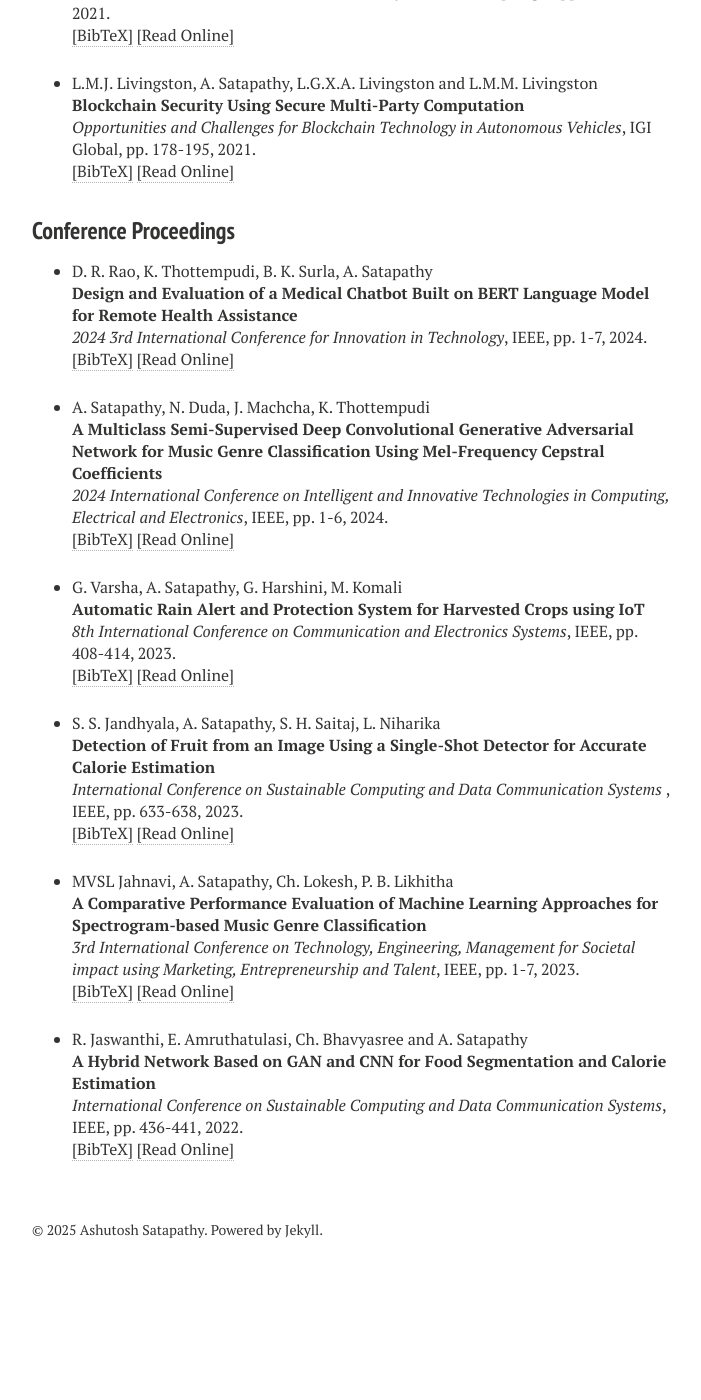
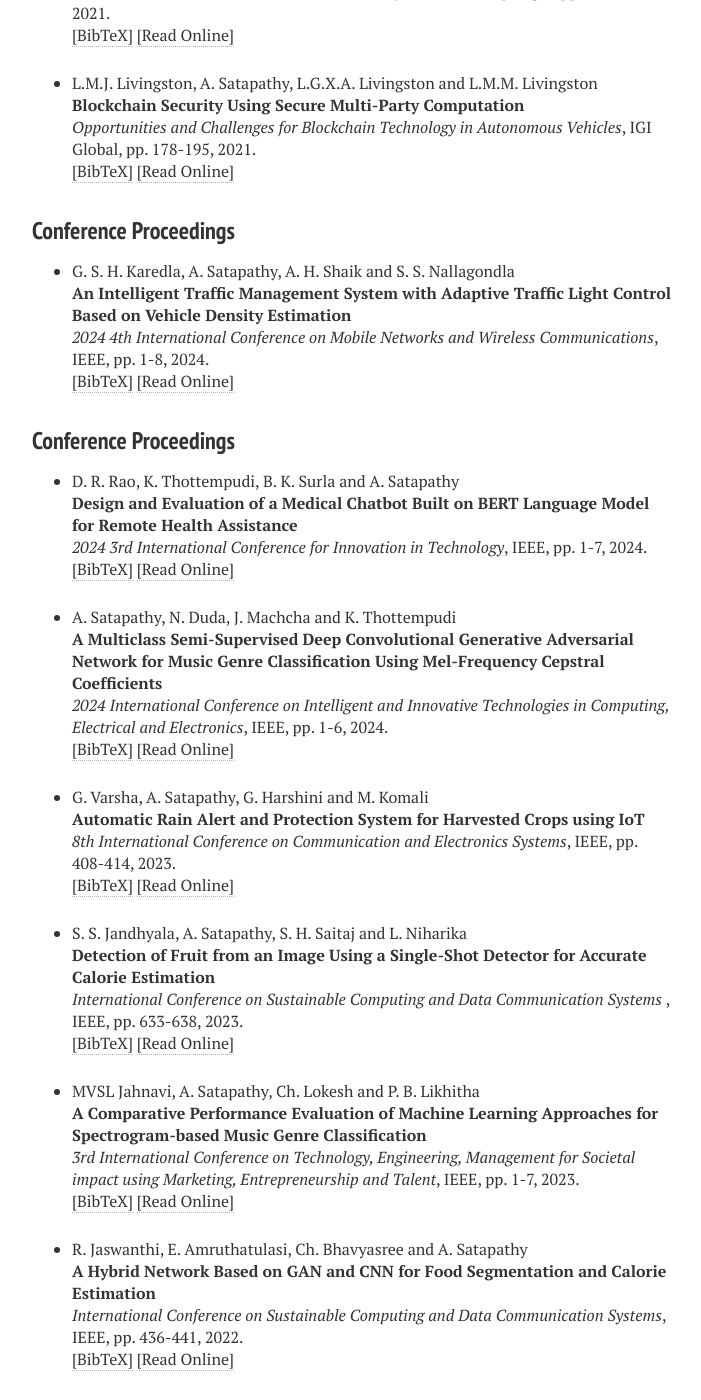
Before and after one commit to ashutoshsatapathy1990/ashutoshsatapathy1990.github.io, a Jekyll site: the page built from publications.md, in a window 1280 px wide and 1400 px high, scrolled down 1957 px. Shown: the whole window, without its empty margins (288-989 px from the left). Built offline with Jekyll 4.4.1, drawn with Linux system fonts in a browser that asks for light colours; nearby versions of some CDN libraries; before the commit the page ends 3245 px from its top, so only the background shows below that.

Commit message:
Update publications.html

```diff
--- a/_layouts/publications.html
+++ b/_layouts/publications.html
@@ -443,9 +443,40 @@ pp. 178-195,
 
 <h3 style="margin-bottom:0px;padding-top:10px;">Conference Proceedings</h3>
 <ul class="biblist">
+<!-- Item: karedla2024intelligent -->
+<li ><p>
+G. S. H. Karedla, A. Satapathy, A. H. Shaik and S. S. Nallagondla
+<br><b>An Intelligent Traffic Management System with Adaptive Traffic Light Control Based on Vehicle Density Estimation</b><br>
+<i>2024 4th International Conference on Mobile Networks and Wireless Communications</i>,
+IEEE,
+pp. 1-8,
+2024.
+<br />
+<a href="javascript:toggleBibtex('karedla2024intelligent')">[BibTeX]</a>
+<a href= "https://ieeexplore.ieee.org/abstract/document/10872033" target="_blank">[Read Online]</a>
+</p>
+<div id="bib_karedla2024intelligent" class="bibtex noshow">
+<pre>
+@inproceedings{karedla2024intelligent,
+  title={An Intelligent Traffic Management System with Adaptive Traffic Light Control Based on Vehicle Density Estimation},
+  author={Karedla, Gopi Sri Harsha and Satapathy, Ashutosh and Shaik, Altaf Hussain and Nallagondla, Sai Sowrabh},
+  booktitle={2024 4th International Conference on Mobile Networks and Wireless Communications (ICMNWC)},
+  pages={1--8},
+  year={2024},
+  organization={IEEE}
+}
+</pre></div>
+
+</li>
+
+</li>
+</ul>
+
+<h3 style="margin-bottom:0px;padding-top:10px;">Conference Proceedings</h3>
+<ul class="biblist">
 <!-- Item: rao2024design -->
 <li ><p>
-D. R. Rao, K. Thottempudi, B. K. Surla, A. Satapathy
+D. R. Rao, K. Thottempudi, B. K. Surla and A. Satapathy
 <br><b>Design and Evaluation of a Medical Chatbot Built on BERT Language Model for Remote Health Assistance</b><br>
 <i>2024 3rd International Conference for Innovation in Technology</i>,
 IEEE,
@@ -470,7 +501,7 @@ pp. 1-7,
 </li>
 <!-- Item: satapathy2024multiclass -->
 <li ><p>
-A. Satapathy, N. Duda, J. Machcha, K. Thottempudi
+A. Satapathy, N. Duda, J. Machcha and K. Thottempudi
 <br><b>A Multiclass Semi-Supervised Deep Convolutional Generative Adversarial Network for Music Genre Classification Using Mel-Frequency Cepstral Coefficients</b><br>
 <i>2024 International Conference on Intelligent and Innovative Technologies in Computing, Electrical and Electronics</i>,
 IEEE,
@@ -495,7 +526,7 @@ pp. 1-6,
 </li>
 <!-- Item: varsha2023automatic -->
 <li ><p>
-G. Varsha, A. Satapathy, G. Harshini, M. Komali
+G. Varsha, A. Satapathy, G. Harshini and M. Komali
 <br><b>Automatic Rain Alert and Protection System for Harvested Crops using IoT</b><br>
 <i>8th International Conference on Communication and Electronics Systems</i>,
 IEEE,
@@ -521,7 +552,7 @@ pp. 408-414,
 
 <!-- Item: jandhyala2023detection -->
 <li ><p>
-S. S. Jandhyala, A. Satapathy, S. H. Saitaj, L. Niharika
+S. S. Jandhyala, A. Satapathy, S. H. Saitaj and L. Niharika
 <br><b>Detection of Fruit from an Image Using a Single-Shot Detector for Accurate Calorie Estimation</b><br>
 <i>International Conference on Sustainable Computing and Data Communication Systems </i>,
 IEEE,
@@ -547,7 +578,7 @@ pp. 633-638,
 
 <!-- Item: jahnavi2023comparative -->
 <li ><p>
-MVSL Jahnavi, A. Satapathy, Ch. Lokesh, P. B. Likhitha
+MVSL Jahnavi, A. Satapathy, Ch. Lokesh and P. B. Likhitha
 <br><b>A Comparative Performance Evaluation of Machine Learning Approaches for Spectrogram-based Music Genre Classification</b><br>
 <i>3rd International Conference on Technology, Engineering, Management for Societal impact using Marketing, Entrepreneurship and Talent</i>,
 IEEE,
```
